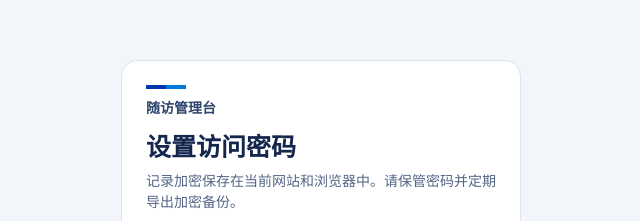
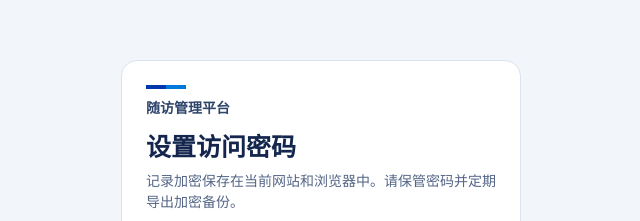
Before and after one commit to ledger4282/followup-tracker, a plain HTML site: page index.html in a window 1280 px wide. Shown: the part 154-375 px from the top of the page, 319-959 px from the left. Drawn offline with Linux system fonts and the light colour scheme.

Commit message:
Rename the site to 随访管理平台

```diff
--- a/index.html
+++ b/index.html
@@ -6,7 +6,8 @@
   <meta http-equiv="Content-Security-Policy" content="default-src 'none'; script-src 'self'; style-src 'unsafe-inline'; img-src data:; base-uri 'none'; form-action 'none'">
   <meta name="theme-color" content="#ffffff">
   <link rel="icon" href="data:,">
-  <title>随访管理台</title>
+  <title>随访管理平台</title>
+  <meta property="og:title" content="随访管理平台">
   <style>
     :root {
       color-scheme: light;
@@ -156,7 +157,7 @@
 <body>
   <div id="lock" class="lockscreen">
     <div class="lockbox">
-      <div class="lock-brand">随访管理台</div>
+      <div class="lock-brand">随访管理平台</div>
       <h2 id="lockTitle">设置访问密码</h2>
       <p id="lockDesc">如果此提示一直显示，请在支持 JavaScript 的浏览器中打开正式 HTTPS 链接。</p>
       <input id="pw" class="field" type="password" aria-label="访问密码" autocomplete="current-password" placeholder="至少 8 位密码">
@@ -165,7 +166,7 @@
     </div>
   </div>
   <main id="app" class="app hidden">
-    <header class="top"><div class="brand">随访管理台</div><button type="button" class="iconbtn" id="settings">锁定</button></header>
+    <header class="top"><div class="brand">随访管理平台</div><button type="button" class="iconbtn" id="settings">锁定</button></header>
     <nav class="nav" aria-label="主导航">
       <button type="button" class="active" data-tab="home" aria-current="page">总览</button>
       <button type="button" data-tab="patients">患者</button>
```
